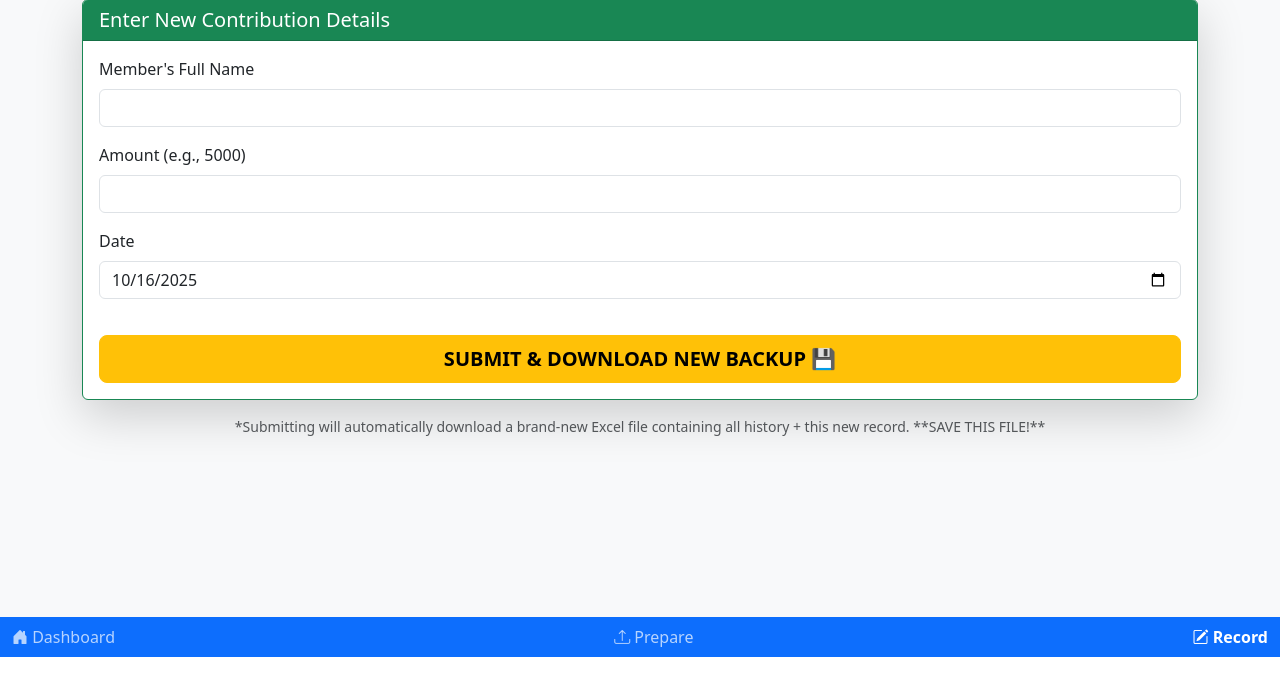
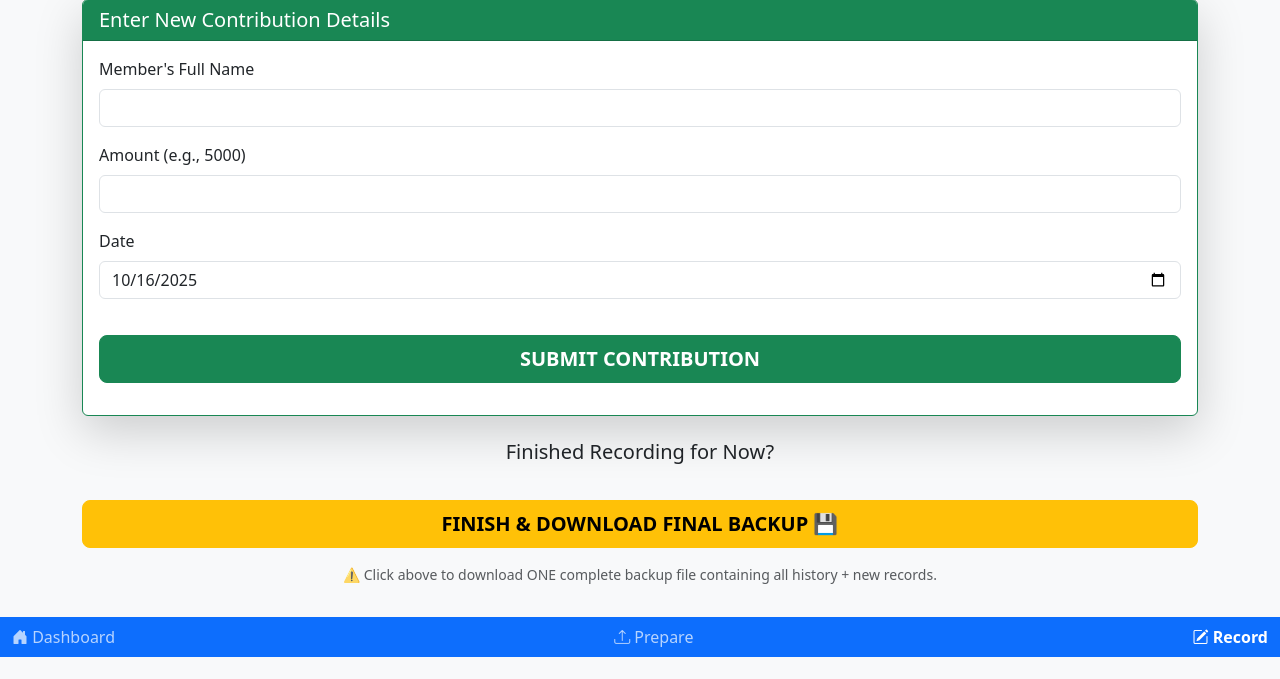
Before and after one commit to opiodaniel/phanexcom, a Django app: page /record-new/ in a window 1280 px wide. Shown: the part 143-822 px from the top of the page. Before the commit the page ends 800 px from the top, so only its background shows below. Run offline with Django 5.2, Linux system fonts and the light colour scheme; data comes from the database, SQL or seed files in the repository; both versions use the stored data as it was after the commit.

Commit message:
download the file by clicking the button

```diff
--- a/savingsapp/templates/new_contribution_form.html
+++ b/savingsapp/templates/new_contribution_form.html
@@ -17,7 +17,7 @@
         <h5 class="mb-0">Enter New Contribution Details</h5>
     </div>
     <div class="card-body">
-        <form method="post" action="{% url 'record_new_contribution' %}">
+        <form method="post" action="{% url 'record_new_contribution' %}" onsubmit="disableButton(this)">
             {% csrf_token %}
 
             <div class="mb-3">
@@ -40,16 +40,35 @@
                     Fix errors: {{ form.errors }}
                 </div>
             {% endif %}
-
-            <button type="submit" class="btn btn-lg btn-warning w-100 fw-bold action-button">
-                SUBMIT & DOWNLOAD NEW BACKUP 💾
+            <button type="submit" id="submit-btn" class="btn btn-lg btn-success w-100 fw-bold action-button mb-3">
+                SUBMIT CONTRIBUTION
             </button>
         </form>
+        <script>
+        function disableButton(form) {
+            // Find the submit button within the form
+            const submitBtn = document.getElementById('submit-btn');
+
+            // Change the button text and style to give feedback
+            submitBtn.innerHTML = 'Submitting... Please Wait <span class="spinner-border spinner-border-sm" role="status" aria-hidden="true"></span>';
+
+
+            // Disable the button to prevent double-clicking
+            submitBtn.disabled = true;
+
+            // Allow the form to submit
+            return true;
+        }
+        </script>
     </div>
 </div>
 
-<p class="text-center text-muted small mt-3">
-    *Submitting will automatically download a brand-new Excel file containing all history + this new record. **SAVE THIS FILE!**
-</p>
+    <h5 class="mt-4 mb-3 text-center">Finished Recording for Now?</h5>
+    <a href="{% url 'export_all_data' %}" class="btn btn-lg btn-warning w-100 fw-bold action-button">
+        FINISH & DOWNLOAD FINAL BACKUP 💾
+    </a>
+    <p class="text-center text-muted small mt-3">
+        ⚠️ Click above to download ONE complete backup file containing all history + new records.
+    </p>
 
 {% endblock %}
--- a/savingsapp/views.py
+++ b/savingsapp/views.py
@@ -101,10 +101,10 @@ def upload_and_prepare_db(request):
 def export_all_data(request):
     # Check if any data exists to export
     if not Contribution.objects.exists():
-        # Handle case where the DB is empty (shouldn't happen if called correctly)
+        # Handle case where the DB is empty
         return redirect('prepare_db')
 
-        # 1. Query ALL data, ordered chronologically
+    # 1. Query ALL data, ordered chronologically
     queryset = Contribution.objects.all().order_by('date', 'id')
 
     # Convert QuerySet to DataFrame
@@ -113,13 +113,46 @@ def export_all_data(request):
     # 2. Add Running Balance Column (Professional Touch)
     df['Running_Balance'] = df['amount'].cumsum()
 
+    # Rename columns for clarity in the final Excel output
+    df = df.rename(columns={
+        'name': 'Member Name',
+        'amount': 'Contribution (UGX)',
+        'date': 'Date of Entry',
+        'Running_Balance': 'Total Savings (UGX)',
+    })
+
     # 3. Create the in-memory Excel file
     output = BytesIO()
-    # Use 'xlsxwriter' for better performance and professional styling if needed
+    # Use 'xlsxwriter' for professional styling
     writer = pd.ExcelWriter(output, engine='xlsxwriter')
 
     # Write DataFrame to the ExcelWriter
     df.to_excel(writer, index=False, sheet_name='All Contributions')
+
+    # --- AUTO-WIDTH IMPLEMENTATION ---
+
+    # Get the xlsxwriter workbook and worksheet objects
+    workbook = writer.book
+    # Access the sheet we just created
+    worksheet = writer.sheets['All Contributions']
+
+    # Define widths for each column based on content size
+    column_widths = [
+        # Col 1: Member Name (A:A) - Needs width for 150 unique names
+        ('A:A', 30),
+        # Col 2: Contribution Amount (B:B) - Sufficient for large UGX numbers
+        ('B:B', 22),
+        # Col 3: Date of Entry (C:C)
+        ('C:C', 18),
+        # Col 4: Total Savings Balance (D:D) - Needs widest space for cumulative total
+        ('D:D', 25),
+    ]
+
+    # Set the column widths
+    for col_range, width in column_widths:
+        worksheet.set_column(col_range, width)
+
+    # --- AUTO-WIDTH IMPLEMENTATION END ---
 
     # Finalize the Excel file generation
     writer.close()
@@ -162,9 +195,8 @@ def record_new_contribution(request):
             # 1. Save the new record to the temporary SQLite DB
             form.save()
 
-            # 2. CRITICAL: Immediately trigger the full export function
-            # This creates a new backup file that includes the new contribution.
-            return export_all_data(request)
+            return redirect('record_new_contribution')
+
 
         # If form is invalid, fall through to display form with errors
     else:
```
Also changed, not shown: db.sqlite3.
